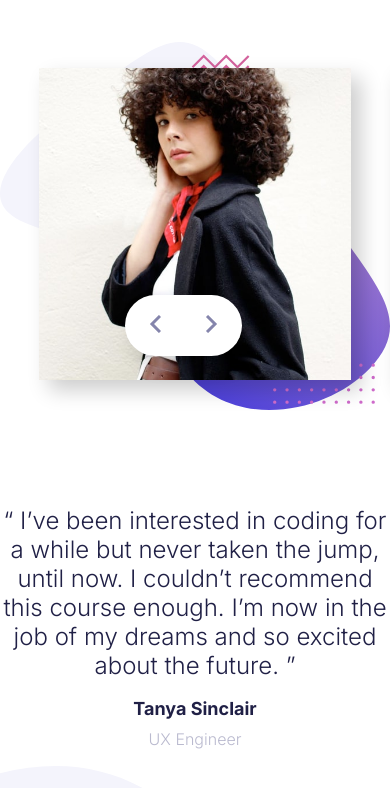
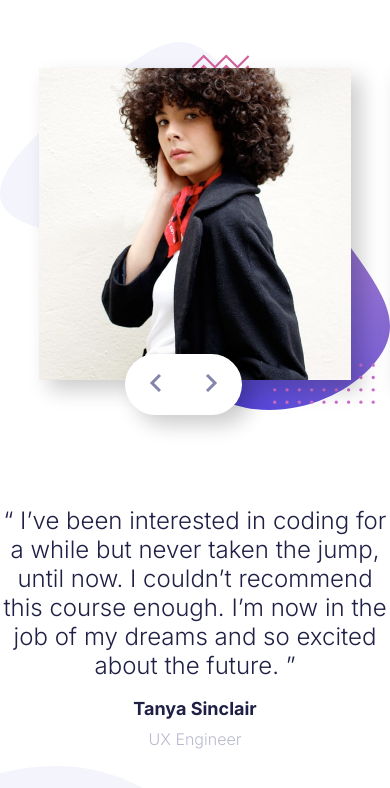
Before and after one commit to iliassel19/testimonial, a plain HTML site: page index.html in a window 390 px wide. Shown: the top 788 px of the page. Drawn offline with Linux system fonts and the light colour scheme.

Commit message:
Update style.css

```diff
--- a/style.css
+++ b/style.css
@@ -178,7 +178,7 @@ body {
   }
   .btns {
     position: absolute;
-    top: 35%;
+    top: 42%;
     right: 38%;
   }
   .patern-1 {
```
